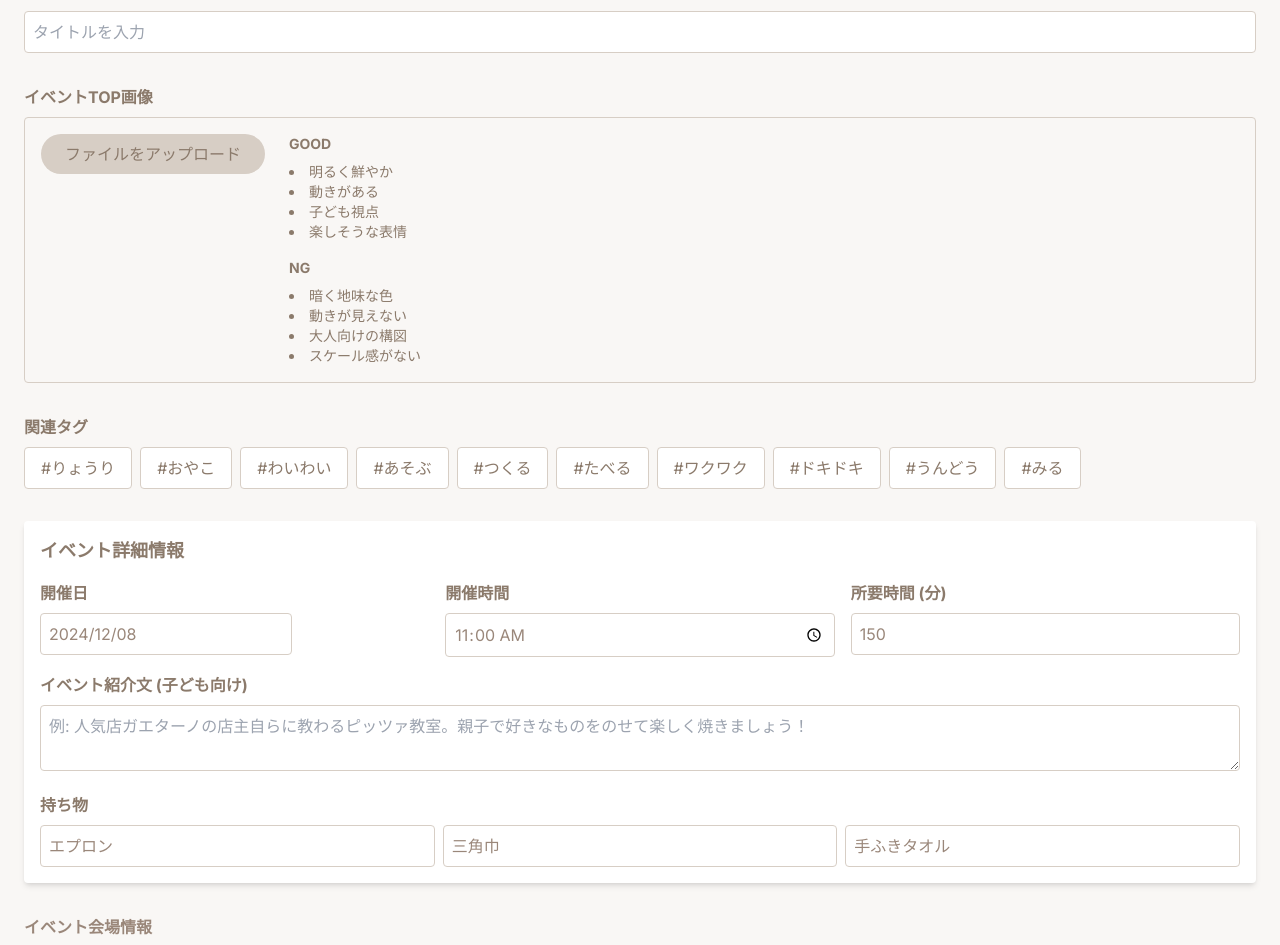
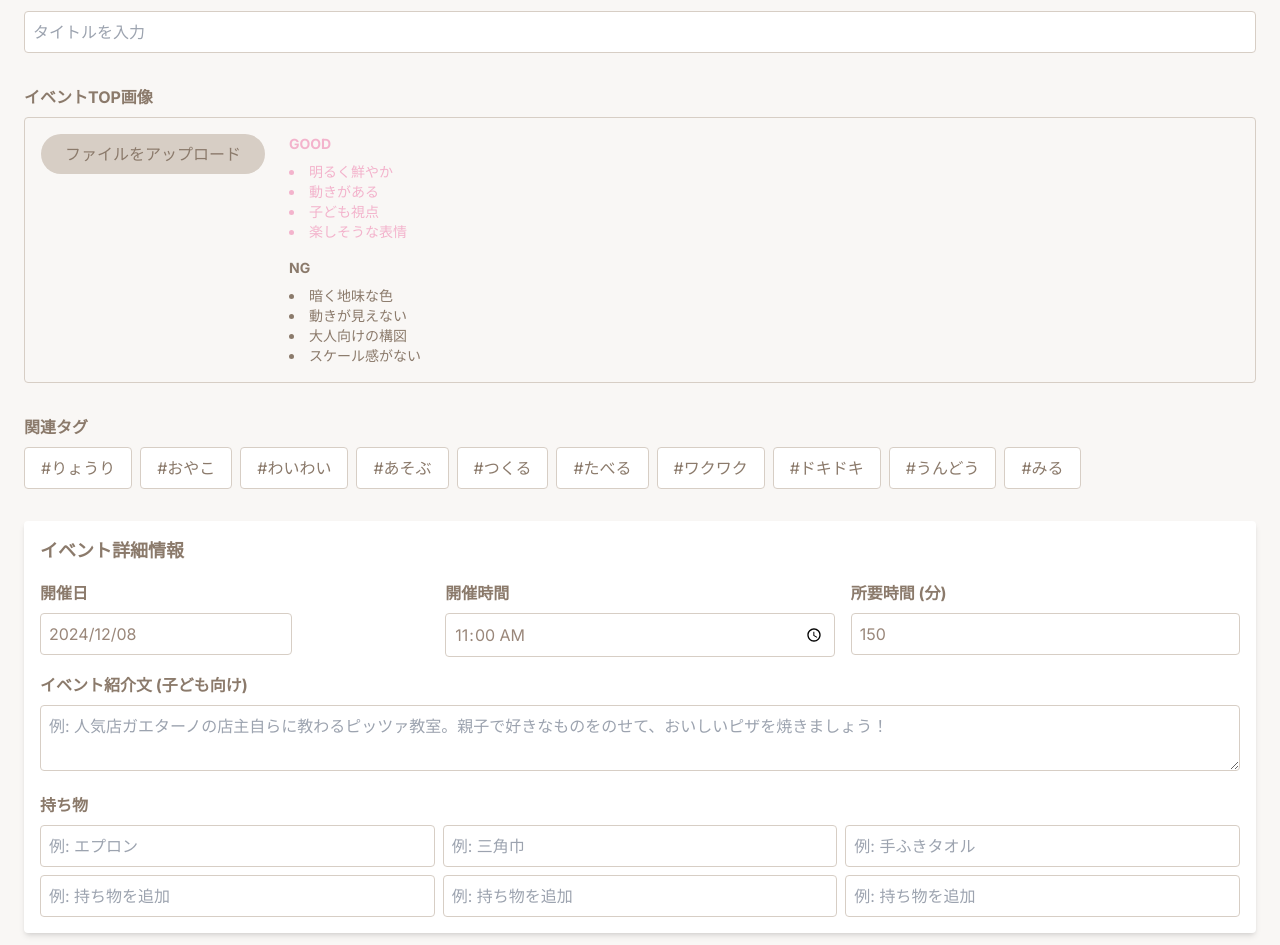
Before and after one commit to tech0mg/Hidarihashi-Frontend, a Next.js app: page /customers/toB_form in a window 1280 px wide. Shown: the part 101-1046 px from the top of the page. Built offline with nearby package versions, Linux system fonts and the light colour scheme.

Commit message:
toBフォームを微修正

```diff
--- a/src/app/customers/toB_form/page.jsx
+++ b/src/app/customers/toB_form/page.jsx
@@ -12,7 +12,7 @@ const EventRegistrationForm = () => {
     startTime: "11:00",
     duration: "150",
     description: "",
-    items: ["エプロン", "三角巾", "手ふきタオル"],
+    items: ["", "", ""],
     location: {
       postalCode: "",
       address: "",
@@ -122,8 +122,8 @@ const EventRegistrationForm = () => {
             </button>
             {/* 注意事項 */}
             <div className="flex flex-col">
-              <p className="text-sm font-bold text-[#8B7A6B] mb-2">GOOD</p>
-              <ul className="text-sm text-[#8B7A6B] list-disc list-inside">
+              <p className="text-sm font-bold text-[#F3B3CC] mb-2">GOOD</p>
+              <ul className="text-sm text-[#F3B3CC] list-disc list-inside">
                 <li>明るく鮮やか</li>
                 <li>動きがある</li>
                 <li>子ども視点</li>
@@ -204,20 +204,29 @@ const EventRegistrationForm = () => {
               value={formData.description}
               onChange={handleInputChange}
               className="w-full border border-[#D7CEC5] p-2 rounded"
-              placeholder="例: 人気店ガエターノの店主自らに教わるピッツァ教室。親子で好きなものをのせて楽しく焼きましょう！"
+              placeholder="例: 人気店ガエターノの店主自らに教わるピッツァ教室。親子で好きなものをのせて、おいしいピザを焼きましょう！"
             ></textarea>
           </div>
 
           <div className="mt-4">
             <label className="block mb-2 font-bold text-[#8B7A6B]">持ち物</label>
             <div className="grid grid-cols-3 gap-2">
-              {formData.items.map((item, index) => (
+              {[...Array(6)].map((_, index) => (
                 <input
                   key={index}
                   type="text"
-                  value={item}
+                  value={formData.items[index] || ""}
                   onChange={(e) => handleArrayChange(index, e.target.value)}
                   className="w-full border border-[#D7CEC5] p-2 rounded"
+                  placeholder={`例: ${
+                    index === 0
+                      ? "エプロン"
+                      : index === 1
+                      ? "三角巾"
+                      : index === 2
+                      ? "手ふきタオル"
+                      : "持ち物を追加"
+                  }`}
                 />
               ))}
             </div>
```
